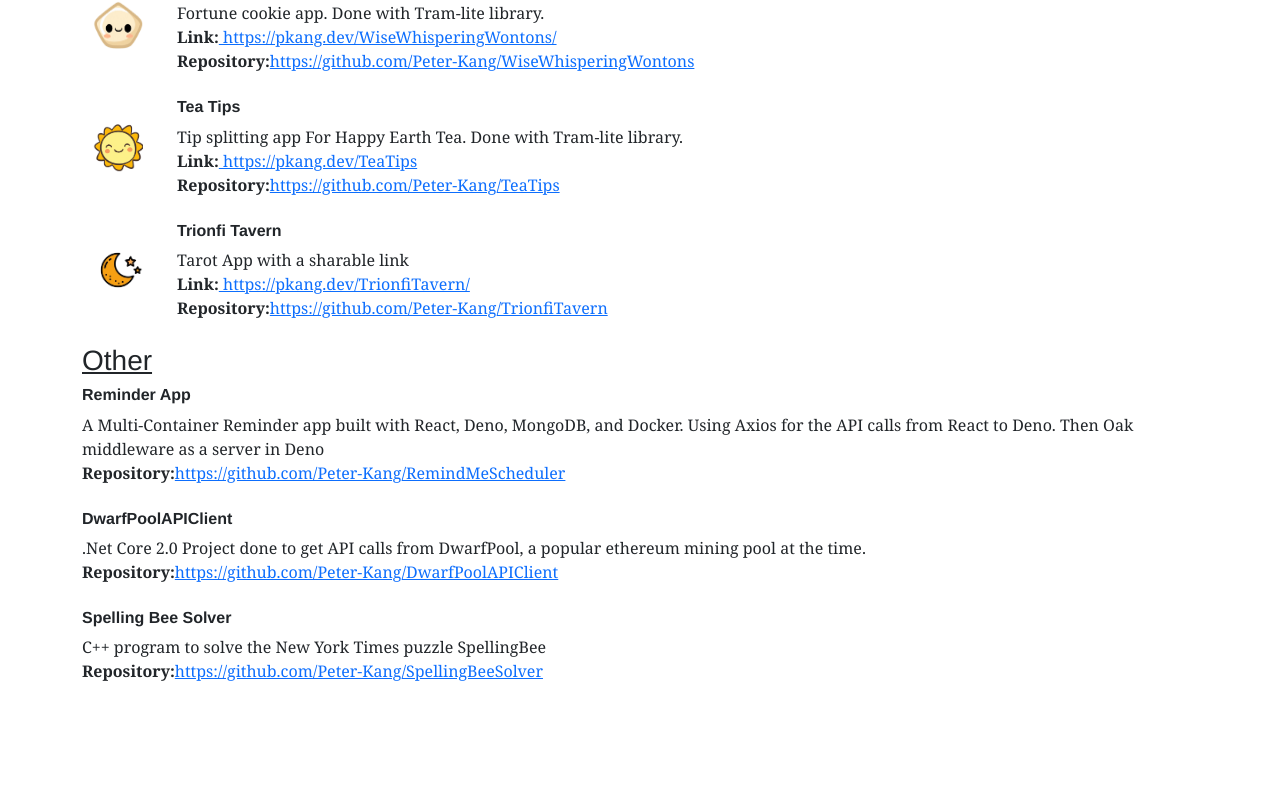
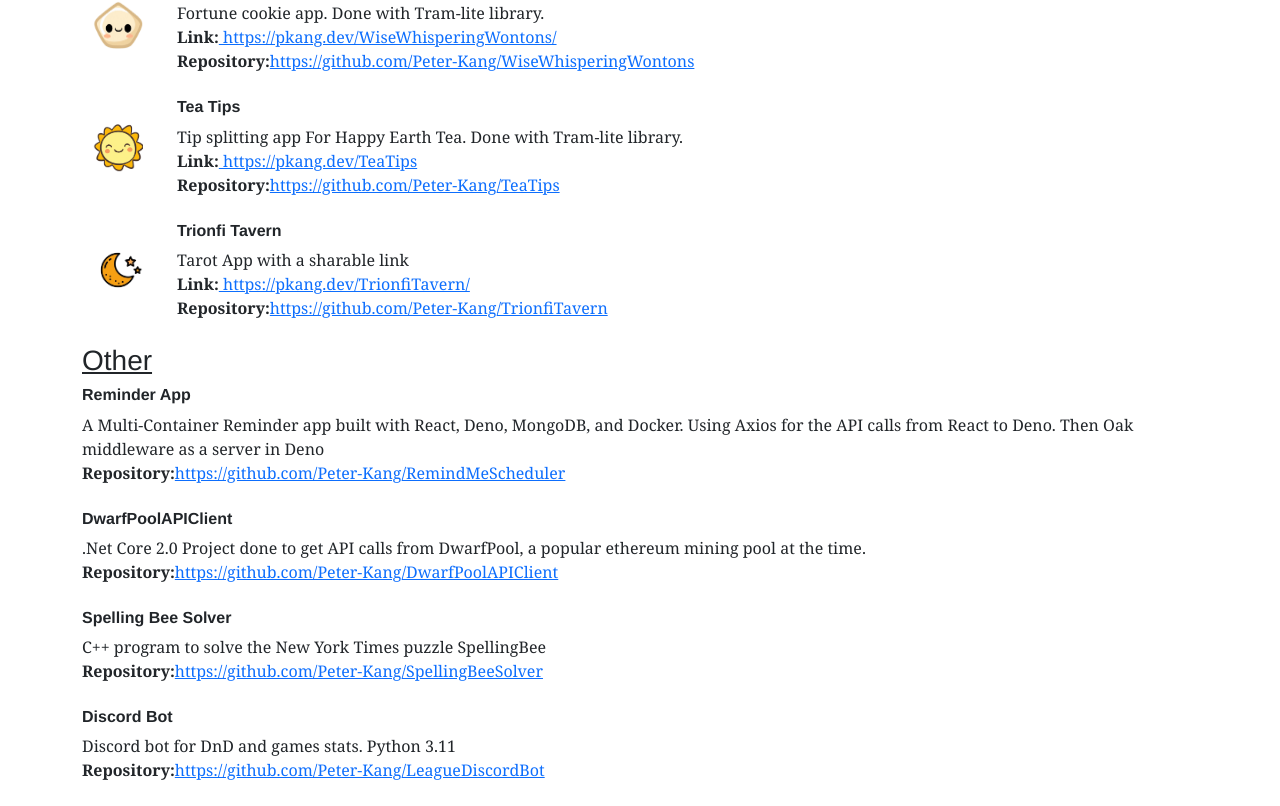
Before and after one commit to Peter-Kang/Peter-Kang.github.io, a React (Create React App) app: page /#/Projects in a window 1280 px wide. Shown: the part 493-1299 px from the top of the page. Before the commit the page ends 1200 px from the top, so only its background shows below. Built offline with nearby package versions, Linux system fonts and the light colour scheme.

Commit message:
Added discord bot

```diff
--- a/src/routes/Projects.js
+++ b/src/routes/Projects.js
@@ -97,6 +97,10 @@ const Projects = ()=>
             <Row><Col>C++ program to solve the New York Times puzzle SpellingBee</Col></Row>
             <Row><Col><b>Repository:</b><a target="_blank" href="https://github.com/Peter-Kang/SpellingBeeSolver">https://github.com/Peter-Kang/SpellingBeeSolver</a></Col></Row>
             <br/>
+            <Row><Col> <h6> <b>Discord Bot</b>  </h6></Col></Row>
+            <Row><Col>Discord bot for DnD and games stats. Python 3.11</Col></Row>
+            <Row><Col><b>Repository:</b><a target="_blank" href="https://github.com/Peter-Kang/LeagueDiscordBot">https://github.com/Peter-Kang/LeagueDiscordBot</a></Col></Row>
+            <br/>
 
         </Container>
     )
```
